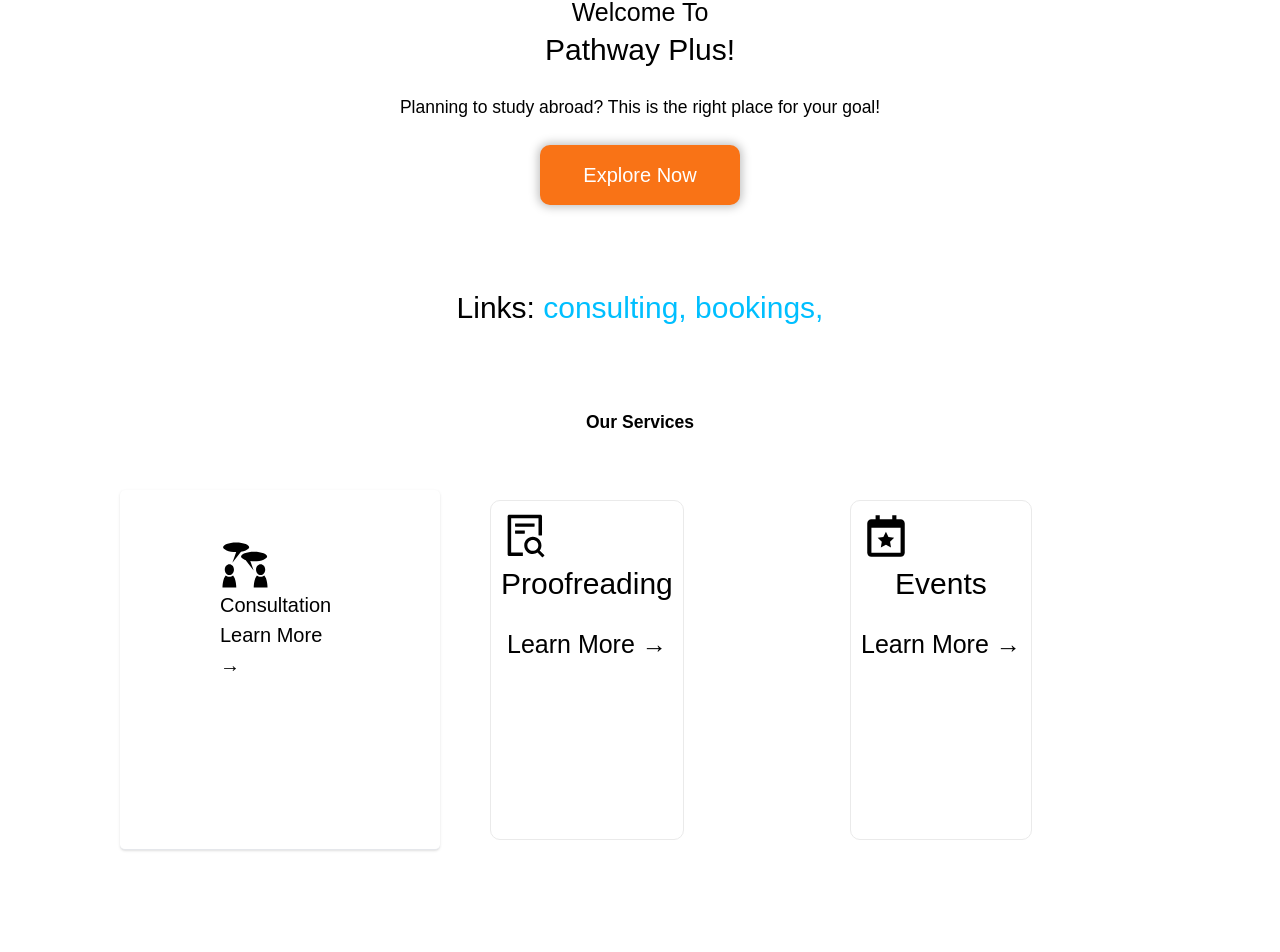
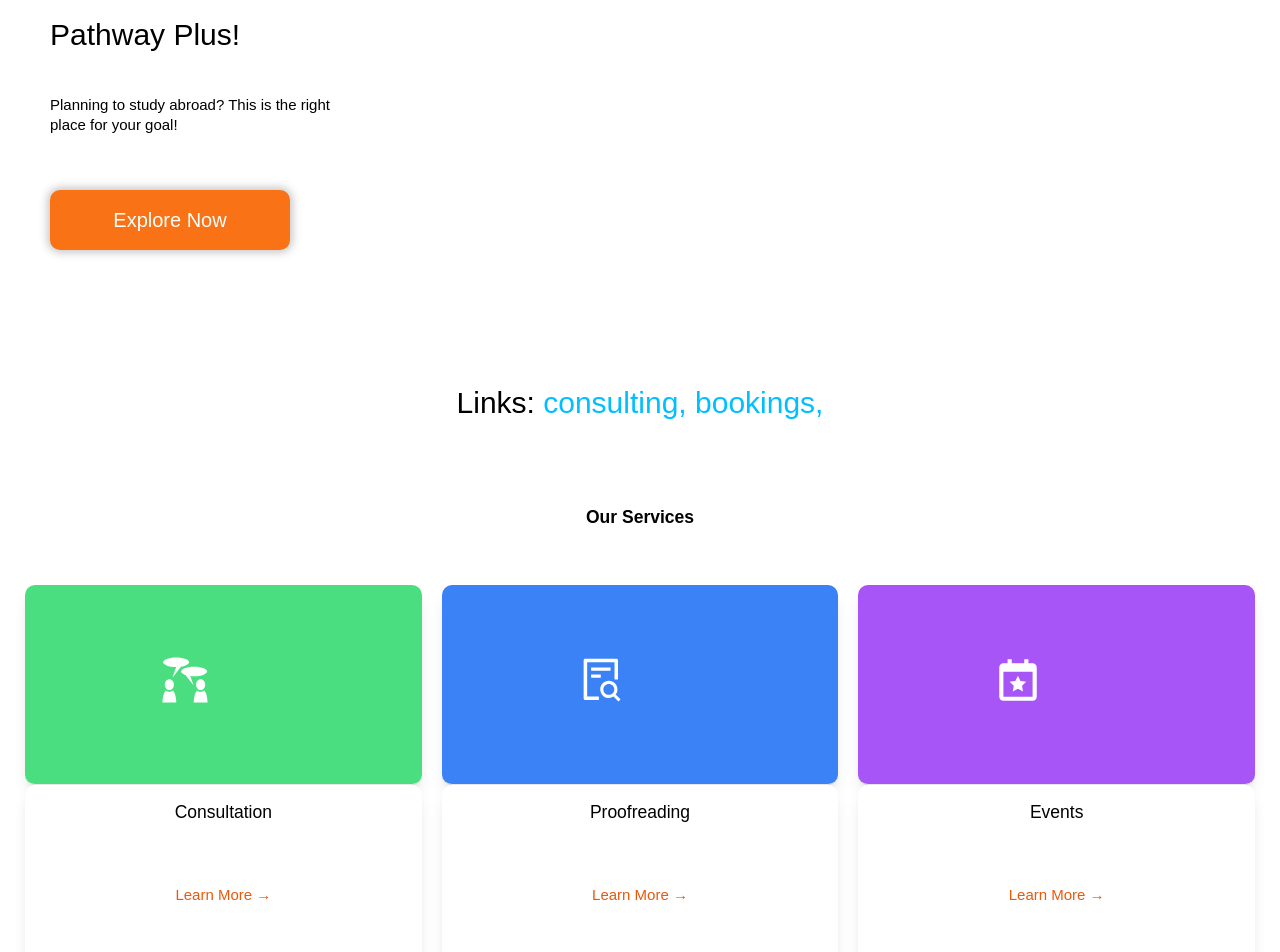
Before and after one commit to Pathway-plus/Pathway-Plus, a Next.js app: page / in a window 1280 px wide. Shown: the part 150-1102 px from the top of the page. Built offline with nearby package versions, Linux system fonts and the light colour scheme.

Commit message:
design changes

```diff
--- a/src/pages/index.tsx
+++ b/src/pages/index.tsx
@@ -13,20 +13,21 @@ const Home: NextPage = () => {
 				<meta name="description" content="Pathway Plus" />
 				<link rel="icon" href="/favicon.ico" />
 			</Head>
-
-			<main className={styles.main}>
-				<p className="text-xl text-left">
-          Welcome To </p><p className="text-2xl text-left"> Pathway Plus!
+			<div className="py-10">
+				<p className="px-10 text-xl text-left">
+          Welcome To </p><p className="px-10 py-3 text-2xl text-bold text-left"> Pathway Plus!
 				</p>
 				<div>
-				<p className="py-5 text-sm">Planning to study abroad? This is the right place for your goal!</p>
+				<p className=" px-10 py-5 text-xs">Planning to study abroad? This is the right <br/> place for your goal!</p>
+				<br />
 				</div>
-				<div className={styles.grid}>
-				<button className="w-40 py-3 rounded-lg text-white bg-orange-500 hover:bg-orange-600 shadow-[0_0px_10px_2px_rgba(0,0,0,0.25)] hover:shadow-[0_0px_10px_2px_rgba(0,0,0,0.05)] transition-all">
+				<div className="px-10">
+				<button className="w-48 py-3 rounded-lg text-white bg-orange-500 hover:bg-orange-600 shadow-[0_0px_10px_2px_rgba(0,0,0,0.25)] hover:shadow-[0_0px_10px_2px_rgba(0,0,0,0.05)] transition-all">
 				<a href="/consulting">
 				Explore Now
 				</a>
 				</button>
+				</div>
 				</div>
 
 
@@ -44,31 +45,45 @@ const Home: NextPage = () => {
 
 
 
-				<div className="px-5 py-5 grid grid-flow-col grid-rows-1 grid-cols-3 gap-8">
+				<div className="px-5 py-5 grid grid-flow-col grid-rows-1 grid-cols-3 gap-4">
 
-					<a href="/consulting" className="w-64 h-72 py-10 px-20 bg-white rounded shadow border-b">
+					<a href="/consulting">
+					<div className="w-54 h-40 bg-green-400 rounded-lg shadow-lg border-b">
 					<GiDiscussion className={styles.icon1}></GiDiscussion>
-						<h2>Consultation </h2>
-						<p>Learn More &rarr;</p>
+					</div>
+					<div className="w-54 h-40 bg-white rounded-lg shadow-lg border-b">
+						<p className = "text-sm text-center py-3 ">Consultation </p>
+						<br />
+						<p className = "text-xs text-center py-3 text-orange-600">Learn More &rarr;</p>
+					</div>
 					</a>
 
 
 
-					<a href="https://nextjs.org/learn" className={styles.card}>
+					<a href="#">
+						<div className="w-54 h-40 bg-blue-500 rounded-lg shadow-lg border-b">
 						<AiOutlineFileSearch className={styles.icon2}/>
-						<h2>Proofreading </h2>
-						<p> Learn More &rarr;</p>
+						</div>
+						<div className="w-54 h-40 bg-white rounded-lg shadow-lg border-b">
+						<p className= "text-sm text-center py-3">Proofreading </p>
+						<br />
+						<p className = "text-xs text-center py-3 text-orange-600"> Learn More &rarr;</p>
+						</div>
 					</a>
 
-					<a
-						href="https://github.com/vercel/next.js/tree/canary/examples"
-						className={styles.card}>
+					<a href="#">
+						<div className = "w-54 h-40 bg-purple-500 rounded-lg shadow-lg border-b">
 						<BiCalendarStar className={styles.icon3}/>
-						<h2>Events </h2>
-						<p>Learn More &rarr;</p>
+						</div>
+						<div className="w-54 h-40 bg-white rounded-lg shadow-lg border-b">
+						<p className= "text-sm text-center py-3">Events </p>
+						<br />
+						<p className = "text-xs text-center py-3 text-orange-600">Learn More &rarr;</p>
+						</div>
 					</a>
 				</div>
-			</main>
+
+
 
 			<div className="py-20 text-white text-center bg-orange-600 transition-all">
 
--- a/src/styles/Home.module.css
+++ b/src/styles/Home.module.css
@@ -130,8 +130,12 @@
 }
 
 .icon1, .icon2, .icon3{
-  font-size: 50px;
-  position: center;
+  width: 50px;
+  height: 50px;
+  position: relative;
+  top: 70px;
+  left: 135px;
+  fill: #fff;
 }
 
 .statsBar{
```
